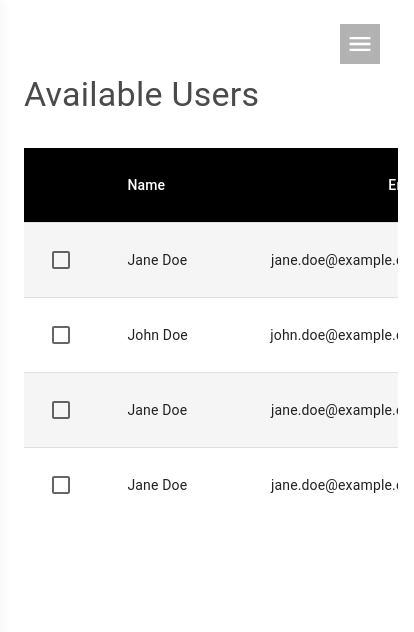
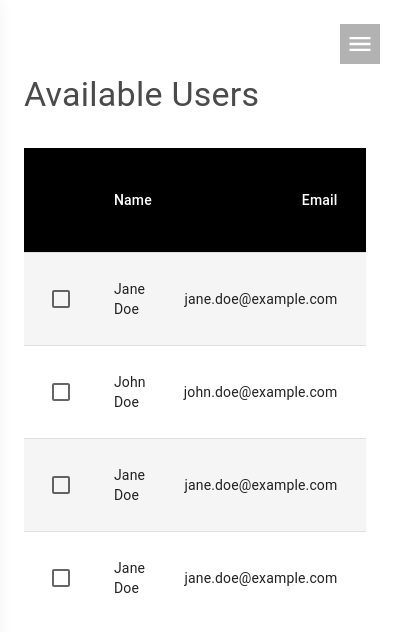
Before and after one commit to dhanrajjangid/minimal-react-template, a React (Vite) app: page /users in a window 390 px wide. Shown: the top 632 px of the page, 414 px wide, since content can reach past the window. Built offline with nearby package versions, Linux system fonts and the light colour scheme.

Commit message:
mobile zoom issue resolved

```diff
--- a/src/routes/PrivateRoutes.jsx
+++ b/src/routes/PrivateRoutes.jsx
@@ -15,7 +15,7 @@ const PrivateLayout = ({ children }) => {
   return isAuthenticated ? (
     <div style={{ height: "100vh", display: "flex" }}>
       <Sidebar />
-      <div style={{ margin: "1.5rem", width: "100%", position: "relative" }}>
+      <div style={{boxSizing:"border-box", padding: "1.5rem", width: "100%", position: "relative" }}>
         <MobileMenuButton />
         <div
           style={{ maxHeight: "100vh", overflowY: "auto", marginTop: "50px" }}
--- a/src/view/Users/components/UsersTable.jsx
+++ b/src/view/Users/components/UsersTable.jsx
@@ -32,13 +32,9 @@ function createData(
   name,
   email,
   phoneNumber,
-  dob,
-  calories,
-  fat,
-  carbs,
-  protein
+  dob
 ) {
-  return { name, email, phoneNumber, dob, calories, fat, carbs, protein };
+  return { name, email, phoneNumber, dob};
 }
 
 const rows = [
@@ -60,9 +56,8 @@ export default function UsersTable() {
   };
 
   return (
-    <Grid container item sx={{ overflowX: "auto"}}>
-      {/* <TableContainer> */}
-        <Table sx={{ minWidth: 700 }} aria-label="customized table">
+      <TableContainer>
+        <Table aria-label="customized table">
           <TableHead>
             <TableRow>
               <StyledTableCell>
@@ -100,7 +95,6 @@ export default function UsersTable() {
             ))}
           </TableBody>
         </Table>
-      {/* </TableContainer> */}
-    </Grid>
+      </TableContainer>
   );
 }
--- a/src/view/Users/index.jsx
+++ b/src/view/Users/index.jsx
@@ -5,7 +5,7 @@ import UsersTable from "@/view/Users/components/UsersTable";
 
 export default function Users() {
   return (
-    <Grid container item sx={{paddingRight: 2}}>
+    <Grid >
       <Typography variant="h4" mb={4}>Available Users</Typography>
       <UsersTable />
     </Grid>
```
